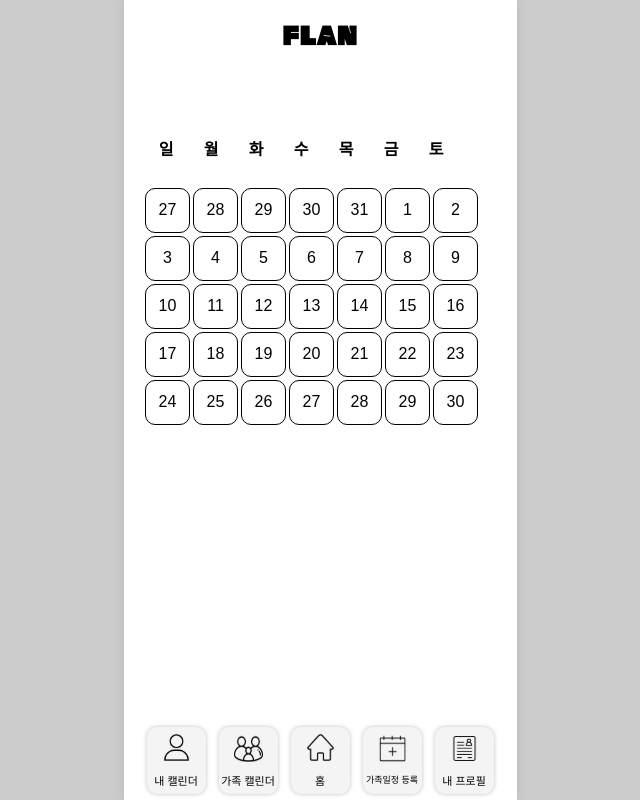
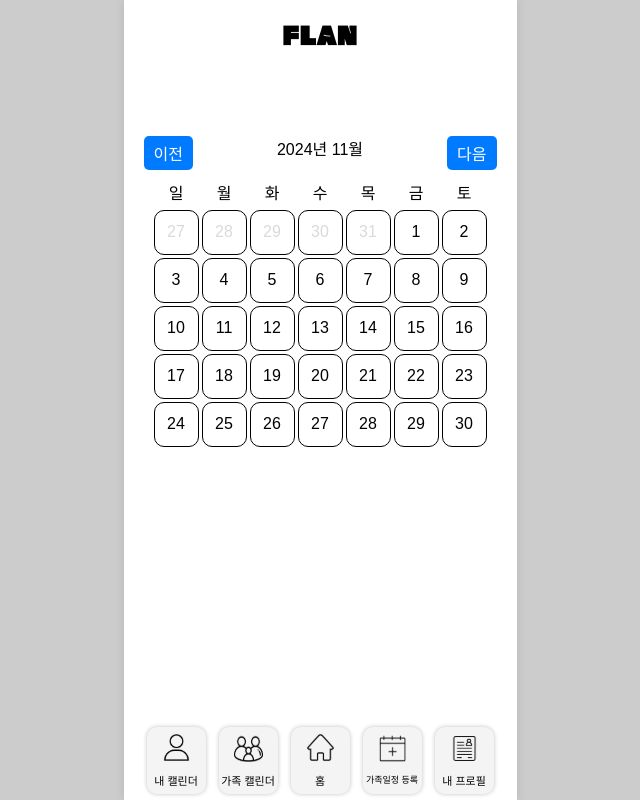
Before and after one commit to 2024GanzithonPYTHON/6_Ganzi_Frontend, a React (Vite) app: page /FamilyCalendar in a window 1280 px wide. Shown: the whole page, without its empty margins (320-960 px from the left). Built offline with nearby package versions, Linux system fonts and the light colour scheme; a web font is replaced by a local one.

Commit message:
달력 채우기 (전달, 다음달 이동버튼 예비)

```diff
--- a/src/pages/familycalendar/Calendar.jsx
+++ b/src/pages/familycalendar/Calendar.jsx
@@ -1,70 +1,116 @@
 import React, { useState } from 'react';
-import { format, startOfMonth, endOfMonth, eachDayOfInterval, startOfWeek } from 'date-fns';
+import { format, startOfMonth, endOfMonth, eachDayOfInterval, startOfWeek, endOfWeek, isSameMonth } from 'date-fns';
 import styled from 'styled-components';
 import "./Calendar.css";
 
 const CalendarContainer = styled.div`
     display: flex;
-    flex-wrap: wrap; /* 영역내 줄바꿈 */
-    justify-content: flex-start; /* 왼쪽 정렬 */
+    flex-direction: column; /* 세로 방향으로 정렬 */
+    align-items: center; /* 중앙 정렬 */
     padding: 20px;
     width: 393px;
 `;
 
 const Day = styled.div`
-    width: 45px; /* 고정 너비 설정 */
-    height: 45px; /* 고정 높이 설정 */
+    width: 45px;
+    height: 45px;
     border-radius: 10px;
     border: 0.5px solid #000;
-    margin: 1.5px; /* 날짜 간의 간격 설정 */
+    margin: 1.5px;
     text-align: center;
-    display: flex; /* 내용 중앙 정렬을 위한 flex 사용 */
+    display: flex;
     align-items: center;
+    justify-content: center;
+    font-weight: narmal;
+    color: ${props => (props.isPastMonth ? '#D9D9D9' : 'black')};
+`;
+
+const WeekdayContainer = styled.div`
+    display: flex;
+    width: 100%;
     justify-content: center;
 `;
 
-const WeekdayContainer = styled.div`
-    display: flex; /* 요일을 가로로 나열 */
-    width: 100%; /* 전체 너비 사용 */
-    justify-content: flex; /* 왼쪽 정렬 */
-    margin-bottom: 5px; /* 요일과 날짜 사이 간격 */
+const Weekday = styled.div`
+    width: 45px;
+    height: 20px;
+    margin: 0 1.5px 8px;
+    text-align: center;
 `;
 
-const Weekday = styled.div`
-    width: 45px; /* 날짜와 너비를 맞추기 위해 동일하게 설정 */
-    height: 45px; /* 날짜와 높이를 맞추기 위해 동일하게 설정 */
-    text-align: center;
-    font-weight: bold;
+const Navigation = styled.div`
+    display: flex;
+    justify-content: space-between;
+    width: 100%;
+    margin-bottom: 10px;
+`;
+
+const Button = styled.button`
+    cursor: pointer;
+    padding: 5px 10px;
+    border: none;
+    background-color: #007BFF;
+    color: white;
+    border-radius: 5px;
+
+    &:hover {
+        background-color: #0056b3;
+    }
 `;
 
 function Calendar() {
-    const [date] = useState(new Date());
+    const [date, setDate] = useState(new Date());
 
+    // 현재 달의 시작과 종료 날짜
     const start = startOfMonth(date);
     const end = endOfMonth(date);
-    const days = eachDayOfInterval({ start, end });
 
-    // 주의 시작 요일을 일요일로 설정
-    const startOfCalendar = startOfWeek(start, { weekStartsOn: 0 }); // 0은 일요일
-    const endOfCalendar = endOfMonth(end);
+    // 캘린더의 시작 날짜 (주 단위)
+    const startOfCalendar = startOfWeek(start, { weekStartsOn: 0 });
+    const endOfCalendar = endOfWeek(end, { weekStartsOn: 0 }); // 주 단위로 끝 날짜 설정
 
-    // 전체 달력을 위한 날짜 배열 생성
+    // 전체 캘린더 날짜 배열 생성
     const calendarDays = eachDayOfInterval({ start: startOfCalendar, end: endOfCalendar });
+
+    const handlePreviousMonth = () => {
+        setDate(prevDate => {
+            const newDate = new Date(prevDate);
+            newDate.setMonth(prevDate.getMonth() - 1);
+            return newDate;
+        });
+    };
+
+    const handleNextMonth = () => {
+        setDate(prevDate => {
+            const newDate = new Date(prevDate);
+            newDate.setMonth(prevDate.getMonth() + 1);
+            return newDate;
+        });
+    };
 
     return (
         <CalendarContainer>
-            {/* 요일 표시 */}
+            <Navigation>
+                <Button onClick={handlePreviousMonth}>이전</Button>
+                <div>{format(date, 'yyyy년 MM월')}</div>
+                <Button onClick={handleNextMonth}>다음</Button>
+            </Navigation>
             <WeekdayContainer>
                 {['일', '월', '화', '수', '목', '금', '토'].map((weekday) => (
                     <Weekday key={weekday}>{weekday}</Weekday>
                 ))}
             </WeekdayContainer>
-            {/* 날짜 표시 */}
-            {calendarDays.map(day => (
-                <Day key={day}>
-                    {format(day, 'd')}
-                </Day>
-            ))}
+            <div style={{ display: 'flex', flexWrap: 'wrap', justifyContent: 'center' }}>
+                {calendarDays.map(day => {
+                    const isFirstDay = format(day, 'd') === '1';
+                    const isPastMonth = !isSameMonth(start, day);
+                    return (
+                        <Day key={day} isFirstDay={isFirstDay} isPastMonth={isPastMonth}>
+                            {format(day, 'd')}
+                        </Day>
+                    );
+                })}
+            </div>
         </CalendarContainer>
     );
 }
```
